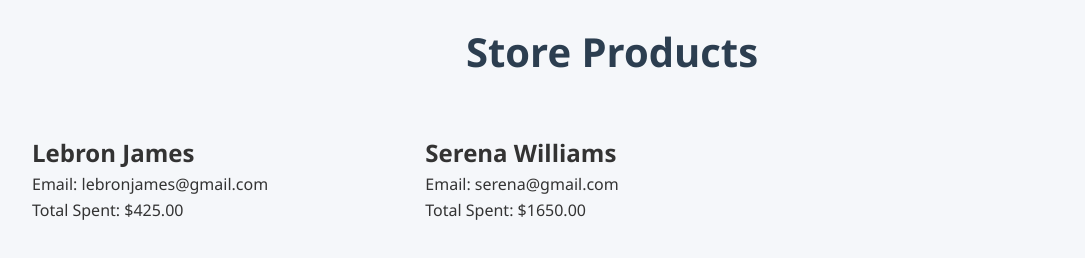
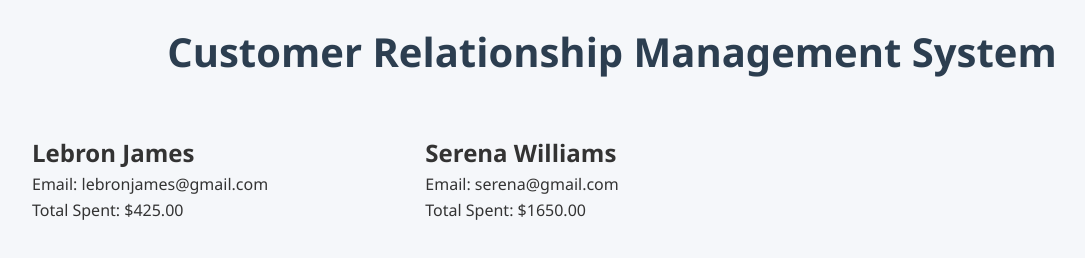
Before and after one commit to GGavrie/Coding-Challenge-17-, a plain HTML site: page index.html in a window 1280 px wide. Shown: the whole page, without its empty margins (28-1113 px from the left). Drawn offline with Linux system fonts and the light colour scheme.

Commit message:
Updated html headding

```diff
--- a/index.html
+++ b/index.html
@@ -6,7 +6,7 @@
   <link rel="stylesheet" href="style.css" />
 </head>
 <body>
-  <h1>Store Products</h1>
+  <h1>Customer Relationship Management System  </h1>
   <div id="product-container"></div>
   <script src="cc_17.js"></script>
 </body>
```
